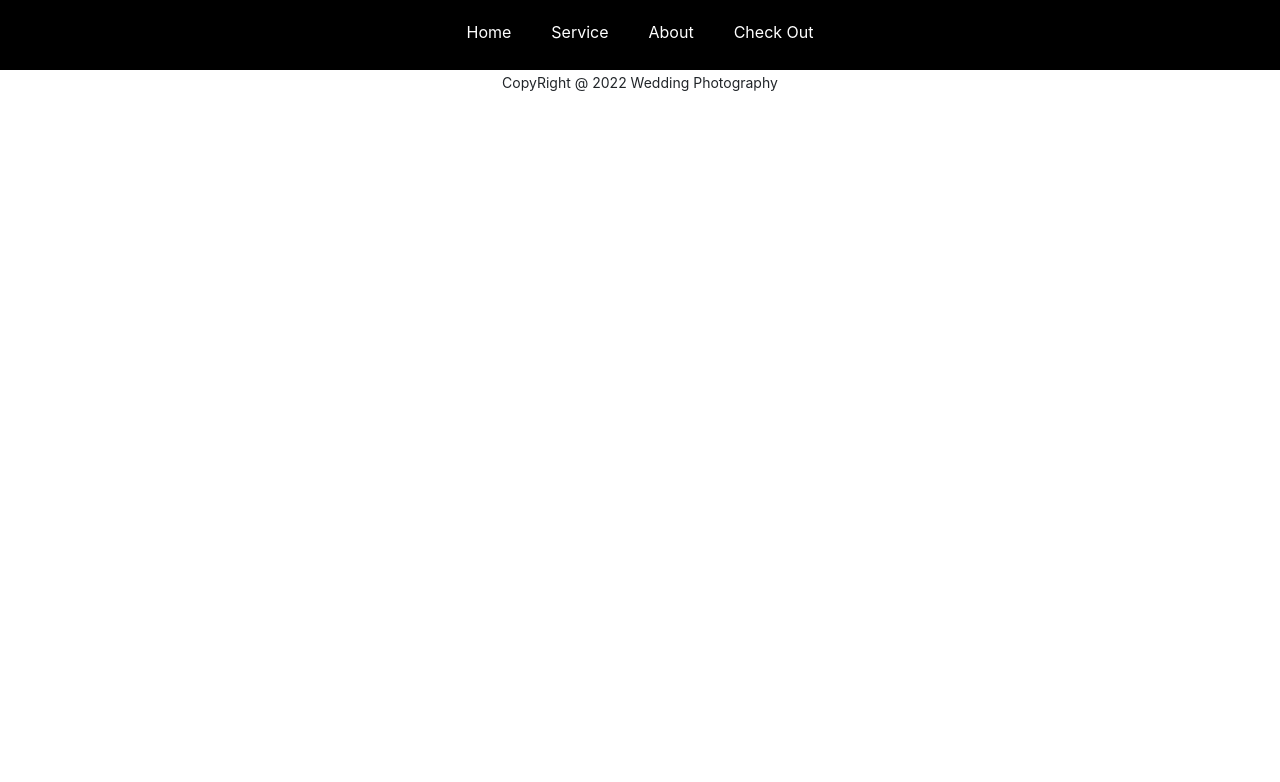
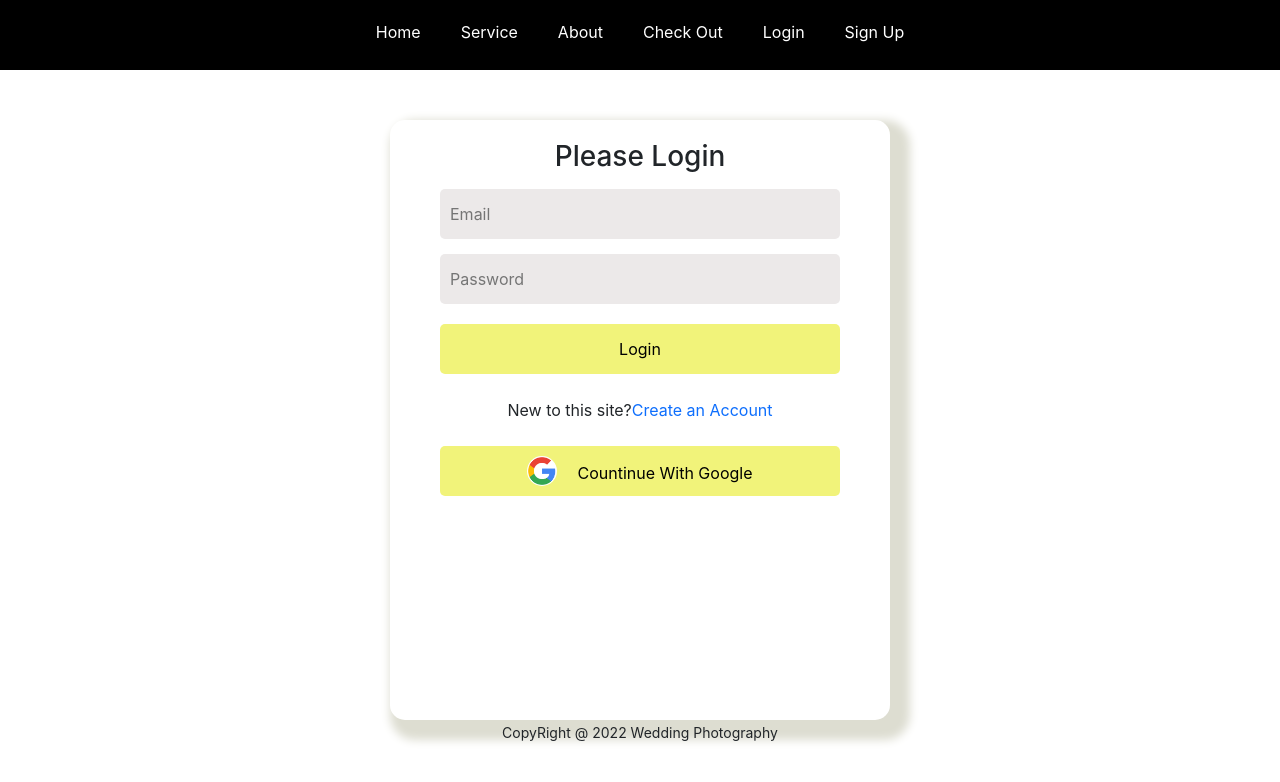
Before and after one commit to sazzadhossain1/your-dream-photo-1, a React (Create React App) app: page /login in a window 1280 px wide. Shown: the top 782 px of the page. Built offline with nearby package versions, Linux system fonts and the light colour scheme.

Commit message:
login and signup filed ready

```diff
--- a/src/App.js
+++ b/src/App.js
@@ -6,6 +6,8 @@ import Home from './components/Home/Home';
 import Service from './components/Service/Service';
 import About from './components/About/About';
 import CheckOut from './components/CheckOut/CheckOut';
+import Login from './components/Login/Login';
+import SignUp from './components/SignUp/SignUp';
 
 function App() {
   return (
@@ -17,6 +19,8 @@ function App() {
         <Route path='/service' element={<Service></Service>}></Route>
         <Route path='/about' element={<About></About>}></Route>
         <Route path='/checkOut' element={<CheckOut></CheckOut>}></Route>
+        <Route path='/login' element={<Login></Login>}></Route>
+        <Route path='/signup' element={<SignUp></SignUp>}></Route>
       </Routes>
 
 
--- a/src/components/Header/Header.js
+++ b/src/components/Header/Header.js
@@ -9,6 +9,8 @@ const Header = () => {
             <Link to="/service">Service</Link>
             <Link to="/about">About</Link>
             <Link to='/checkOut'>Check Out</Link>
+            <Link to='/login'>Login</Link>
+            <Link to='/signup'>Sign Up</Link>
         </div>
     );
 };
--- /dev/null
+++ b/src/components/Login/Login.css
@@ -0,0 +1,78 @@
+/* .form-container{
+    width: 500px;
+    margin: auto;
+    border: 1px solid gray;
+    display: flex;
+    justify-content: center;
+    border-radius: 15px;
+    margin-top: 50px;
+} */
+.input-container{
+    width: 500px;
+    margin: auto;
+    height: 600px;
+    margin-top: 50px;
+    box-shadow: 10px 10px 10px 10px rgb(221, 221, 209);
+    border-radius: 15px;
+    padding: 20px;
+}
+.input-area{
+    border: 1px saddlebrown;
+}
+.input-container img{
+    height: 50px;
+    margin-bottom: 50px;
+}
+
+.input-area input{
+    display: block;
+    margin: auto;
+    width:400px;
+    margin-top: 15px;
+    background-color: rgb(236, 233, 233);
+    height: 50px;
+    border: none;
+    padding: 10px;
+
+    border-radius: 5px;
+}
+.input-area button{
+    margin-top: 20px;
+    height: 50px;
+    width: 400px;
+    background-color:rgb(241, 243, 122);
+    border: none;
+    border-radius: 5px;
+
+}
+
+.google-button img{
+    height: 30px;
+    margin-top: 50px;
+    border-radius: 50px;
+
+
+
+}
+.google-button{
+   display: flex;
+   margin: auto;
+   justify-content: center;
+   align-items: center;
+}
+.google-button p{
+    margin-top: 20px;
+    margin-left: 20px;
+}
+.navigate-to-login{
+    margin-top: 25px;
+
+}
+
+.navigate-to-login a{
+    text-decoration: none;
+}
+
+.google-link a{
+    text-decoration: none;
+}
--- /dev/null
+++ b/src/components/Login/Login.js
@@ -0,0 +1,35 @@
+import React from "react";
+import { Link } from "react-router-dom";
+import SocialButton from "../SocialButton/SocialButton";
+import "./Login.css";
+
+const Login = () => {
+  return (
+    <div className="input-container">
+      <div className="input-area">
+        <form>
+          <h3>Please Login</h3>
+          <input type="email" name="" id="" placeholder="Email" required />
+          <input
+            type="password"
+            name=""
+            id=""
+            placeholder="Password"
+            required
+          />
+          <button>Login</button>
+        </form>
+
+    <p className="google-link m-4">New to this site?
+    <Link to='/signup'>Create an Account</Link></p>
+
+
+
+
+        <SocialButton></SocialButton>
+      </div>
+    </div>
+  );
+};
+
+export default Login;
--- /dev/null
+++ b/src/components/SignUp/SignUp.js
@@ -0,0 +1,40 @@
+import React from "react";
+import { Link } from "react-router-dom";
+import SocialButton from "../SocialButton/SocialButton";
+
+const SignUp = () => {
+  return (
+    <div className="input-container">
+      <div className="input-area">
+        <form>
+          <h3>Please Sign up</h3>
+          <input type="email" name="" id="" placeholder="Email" required />
+          <input
+            type="password"
+            name=""
+            id=""
+            placeholder="Password"
+            required
+          />
+          <input
+            type="password"
+            name=""
+            id=""
+            placeholder="Confirm Password"
+            required
+          />
+          <button>Sign up</button>
+        </form>
+
+        <p className="google-link m-4">
+          Already have an Account?
+          <Link to="/login">Please Login</Link>
+        </p>
+
+        <SocialButton></SocialButton>
+      </div>
+    </div>
+  );
+};
+
+export default SignUp;
--- /dev/null
+++ b/src/components/SocialButton/SocialButton.js
@@ -0,0 +1,15 @@
+import React from "react";
+import "./SocialButton.css";
+import googleLogo from '../../images/google.png';
+
+const SocialButton = () => {
+  return (
+    <div>
+      <button className="google-button">
+        <img src={googleLogo} alt="" /> <p>Countinue With Google</p>
+      </button>
+    </div>
+  );
+};
+
+export default SocialButton;
```
Also changed, not shown: src/components/RequireAuth/RequireAuth.js (added, +11 -0 lines), src/components/SignUp/SignUp.css (added), src/components/SocialButton/SocialButton.css (added), src/images/google.png (added).
